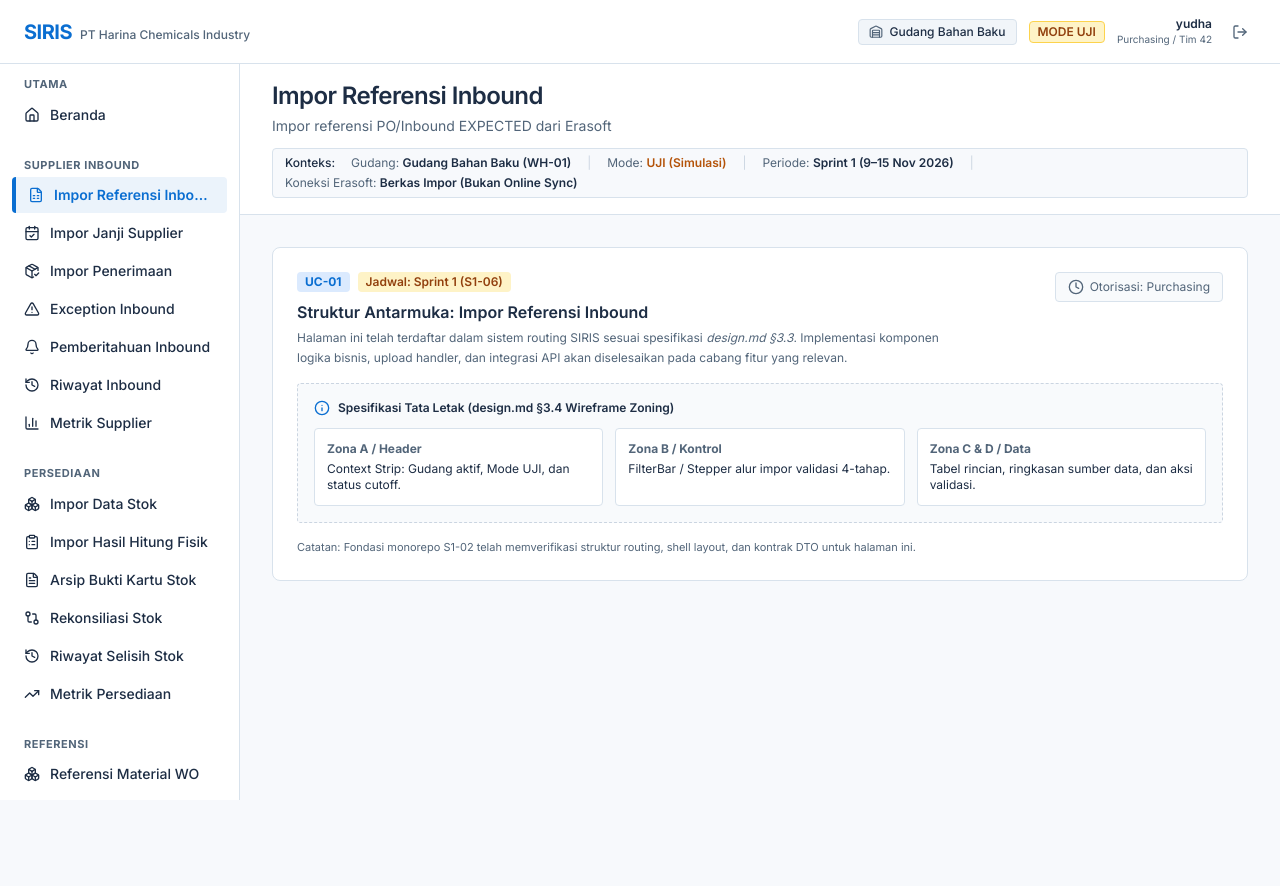
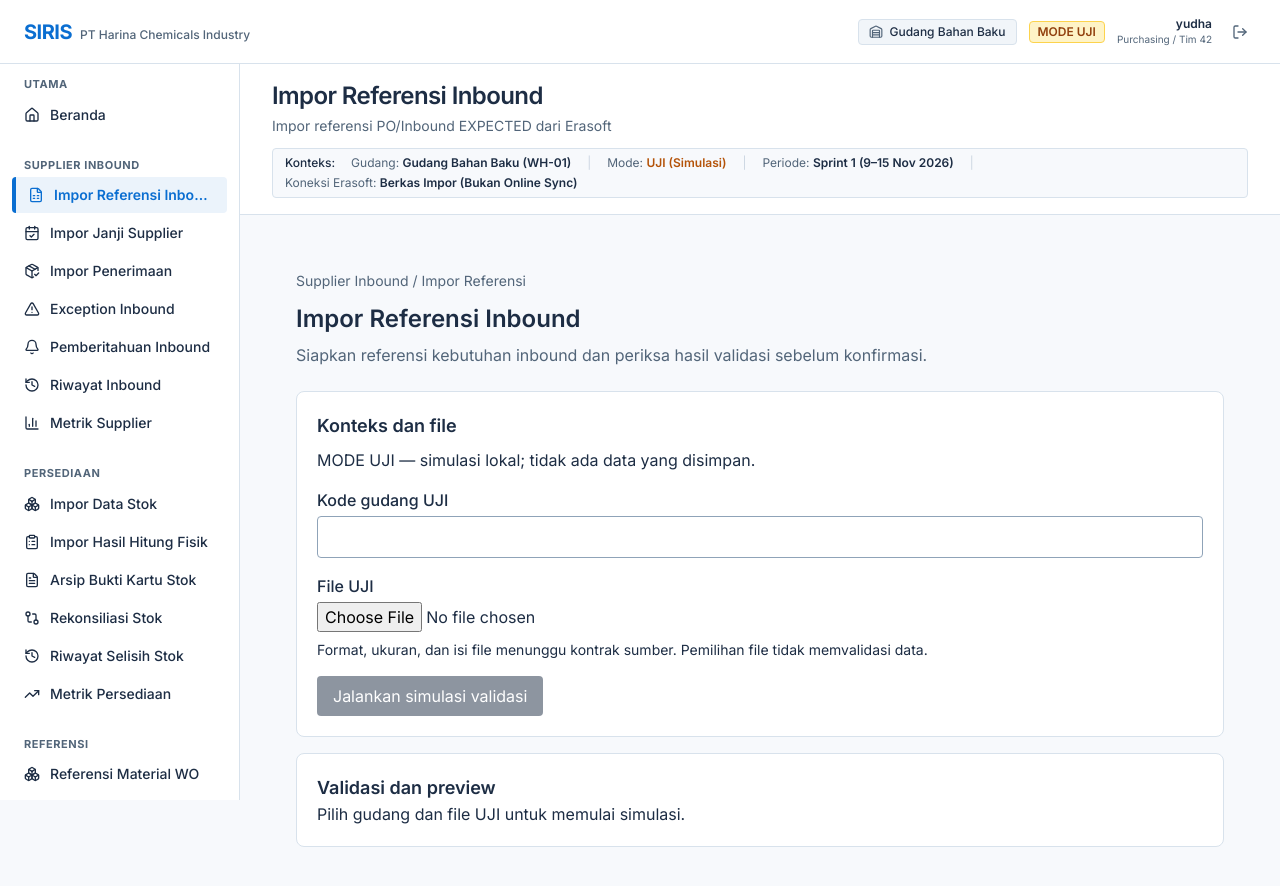
Before and after one commit to adamyudhistiramuhtar-byte/SIRIS, a Vue app in the folder apps/web/: page /inbound/import-reference in a window 1280 px wide. Shown: the top 886 px of the page. Before the commit the page ends 800 px from the top, so only its background shows below. Built offline with nearby package versions, Linux system fonts and the light colour scheme.

Commit message:
feat(SRS-16): tampilkan simulasi impor referensi

```diff
--- /dev/null
+++ b/apps/web/src/pages/inbound/ImportReferencePage.vue
@@ -0,0 +1,174 @@
+<script setup lang="ts">
+import { computed, reactive, ref } from 'vue';
+import { ReferenceImportFlow, type ReferenceImportAdapter } from '../../features/inbound/reference-import';
+
+// Simulator sementara hanya untuk development; tidak menyimpan atau membaca data mitra.
+const adapter: ReferenceImportAdapter = {
+  async upload() { return { batchId: 'UJI-SIMULASI' }; },
+  async validate(batchId) { return { batchId, fingerprint: 'UJI-SIMULASI', warnings: ['Simulasi saja; isi file belum divalidasi server.'] }; },
+  async commit(preview) { return { batchId: preview.batchId, state: 'COMMITTED' }; },
+};
+const enabled = import.meta.env.DEV;
+const flow = reactive(new ReferenceImportFlow(adapter));
+const warehouse = ref('');
+const file = ref<File>();
+const acknowledged = ref(false);
+const busy = computed(() => ['uploading', 'validating', 'committing'].includes(flow.state.phase));
+const locked = computed(() => busy.value || flow.state.phase === 'unknown');
+function selectFile(event: Event) {
+  file.value = (event.target as HTMLInputElement).files?.[0];
+  flow.reset(); acknowledged.value = false;
+}
+async function prepare() {
+  if (!enabled) return;
+  // Konteks ini hanya simulasi eksplisit, bukan bukti session atau otorisasi ACTUAL.
+  await flow.prepare(file.value, { warehouseId: warehouse.value.trim(), mode: 'UJI' }, true);
+}
+async function commit() {
+  if (!enabled || !acknowledged.value || flow.state.phase !== 'preview') return;
+  await flow.confirm(crypto.randomUUID());
+}
+</script>
+
+<template>
+  <main class="mx-auto max-w-6xl p-6">
+    <nav
+      aria-label="Breadcrumb"
+      class="mb-3 text-sm text-siris-muted"
+    >
+      Supplier Inbound / Impor Referensi
+    </nav>
+    <h1 class="text-2xl font-semibold">
+      Impor Referensi Inbound
+    </h1>
+    <p class="mt-2 text-siris-muted">
+      Siapkan referensi kebutuhan inbound dan periksa hasil validasi sebelum konfirmasi.
+    </p>
+    <section
+      class="mt-6 rounded-lg border border-siris-border bg-siris-card p-5"
+      aria-labelledby="context-title"
+    >
+      <h2
+        id="context-title"
+        class="text-lg font-semibold"
+      >
+        Konteks dan file
+      </h2>
+      <p
+        class="mt-2"
+        role="status"
+      >
+        MODE UJI — simulasi lokal; tidak ada data yang disimpan.
+      </p>
+      <p
+        v-if="!enabled"
+        class="mt-2"
+        role="alert"
+      >
+        Sesi dan layanan impor belum tersedia. Simulasi hanya dapat digunakan pada lingkungan pengembangan.
+      </p>
+      <label
+        for="warehouse"
+        class="mt-4 block font-medium"
+      >Kode gudang UJI</label>
+      <input
+        id="warehouse"
+        v-model="warehouse"
+        :disabled="!enabled || locked"
+        class="mt-1 w-full rounded border border-siris-border-strong p-2 focus-visible:outline focus-visible:outline-2"
+        @input="flow.reset(); acknowledged = false"
+      >
+      <label
+        for="source-file"
+        class="mt-4 block font-medium"
+      >File UJI</label>
+      <input
+        id="source-file"
+        type="file"
+        :disabled="!enabled || locked"
+        class="mt-1 block w-full"
+        @change="selectFile"
+      >
+      <p class="mt-2 text-sm">
+        Format, ukuran, dan isi file menunggu kontrak sumber. Pemilihan file tidak memvalidasi data.
+      </p>
+      <p
+        v-if="file"
+        class="mt-2"
+      >
+        File dipilih: {{ file.name }}
+      </p>
+      <button
+        type="button"
+        :disabled="!enabled || locked || !file || !warehouse.trim()"
+        class="mt-4 rounded bg-siris-ink px-4 py-2 text-white disabled:opacity-50 focus-visible:outline focus-visible:outline-2"
+        @click="prepare"
+      >
+        Jalankan simulasi validasi
+      </button>
+    </section>
+    <section
+      class="mt-4 rounded-lg border border-siris-border bg-siris-card p-5"
+      aria-labelledby="result-title"
+      aria-live="polite"
+    >
+      <h2
+        id="result-title"
+        class="text-lg font-semibold"
+      >
+        Validasi dan preview
+      </h2>
+      <p v-if="flow.state.phase === 'initial'">
+        Pilih gudang dan file UJI untuk memulai simulasi.
+      </p>
+      <p v-else-if="busy">
+        Memproses simulasi…
+      </p>
+      <p
+        v-else-if="flow.state.phase === 'error'"
+        role="alert"
+      >
+        {{ flow.state.message }}
+      </p>
+      <template v-else-if="flow.state.phase === 'preview'">
+        <p>Batch simulasi: {{ flow.state.preview.batchId }}</p>
+        <p
+          v-for="warning in flow.state.preview.warnings"
+          :key="warning"
+          role="status"
+        >
+          {{ warning }}
+        </p>
+        <p>Tidak ada data baris untuk ditampilkan. Kontrak preview masih menunggu review.</p>
+        <label class="mt-3 block"><input
+          v-model="acknowledged"
+          type="checkbox"
+        > Saya memahami bahwa ini hanya simulasi UJI.</label>
+        <button
+          type="button"
+          :disabled="!acknowledged"
+          class="mt-3 rounded bg-siris-ink px-4 py-2 text-white disabled:opacity-50"
+          @click="commit"
+        >
+          Konfirmasi simulasi
+        </button>
+        <button
+          type="button"
+          class="ml-3 underline"
+          @click="flow.reset(); acknowledged = false"
+        >
+          Batalkan
+        </button>
+      </template>
+      <p v-else-if="flow.state.phase === 'success'">
+        Simulasi selesai untuk {{ flow.state.receipt.batchId }}. Tidak ada transaksi database.
+      </p>
+      <p
+        v-else-if="flow.state.phase === 'unknown'"
+        role="alert"
+      >
+        Hasil belum diketahui. Periksa status batch; jangan mengirim ulang otomatis.
+      </p>
+    </section>
+  </main>
+</template>
--- a/apps/web/src/router/index.ts
+++ b/apps/web/src/router/index.ts
@@ -3,6 +3,7 @@ import AppShell from '../layouts/AppShell.vue';
 import HomePage from '../pages/HomePage.vue';
 import LoginPage from '../pages/LoginPage.vue';
 import PlaceholderPage from '../pages/PlaceholderPage.vue';
+import ImportReferencePage from '../pages/inbound/ImportReferencePage.vue';
 
 const routes: RouteRecordRaw[] = [
   {
@@ -32,7 +33,7 @@ const routes: RouteRecordRaw[] = [
       {
         path: 'inbound/import-reference',
         name: 'inbound-import-reference',
-        component: PlaceholderPage,
+        component: ImportReferencePage,
         meta: {
           title: 'Impor Referensi Inbound',
           description: 'Impor referensi PO/Inbound EXPECTED dari Erasoft',
```
Also changed, not shown: 1 other file (tests, documents, lock files or other folders).
